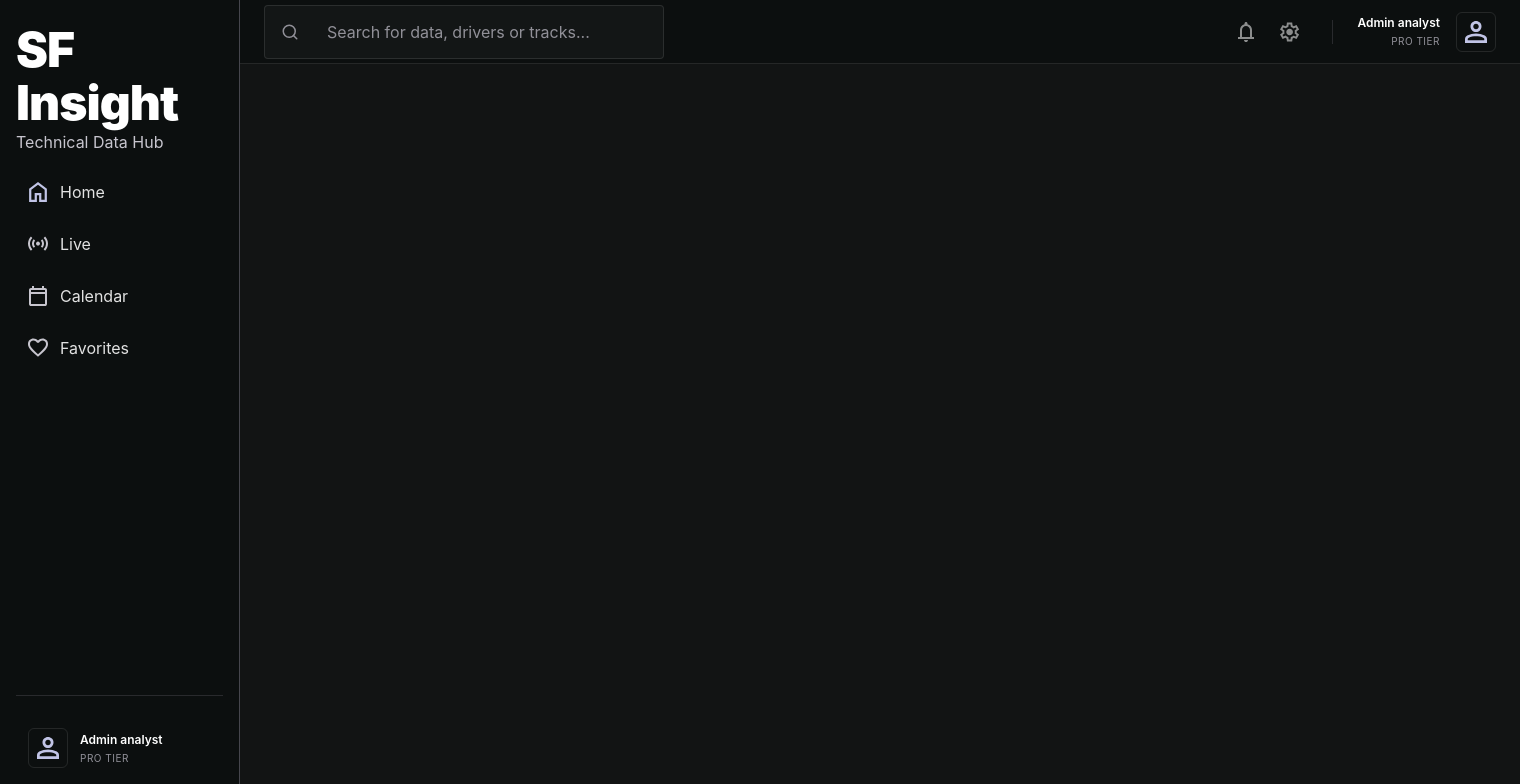
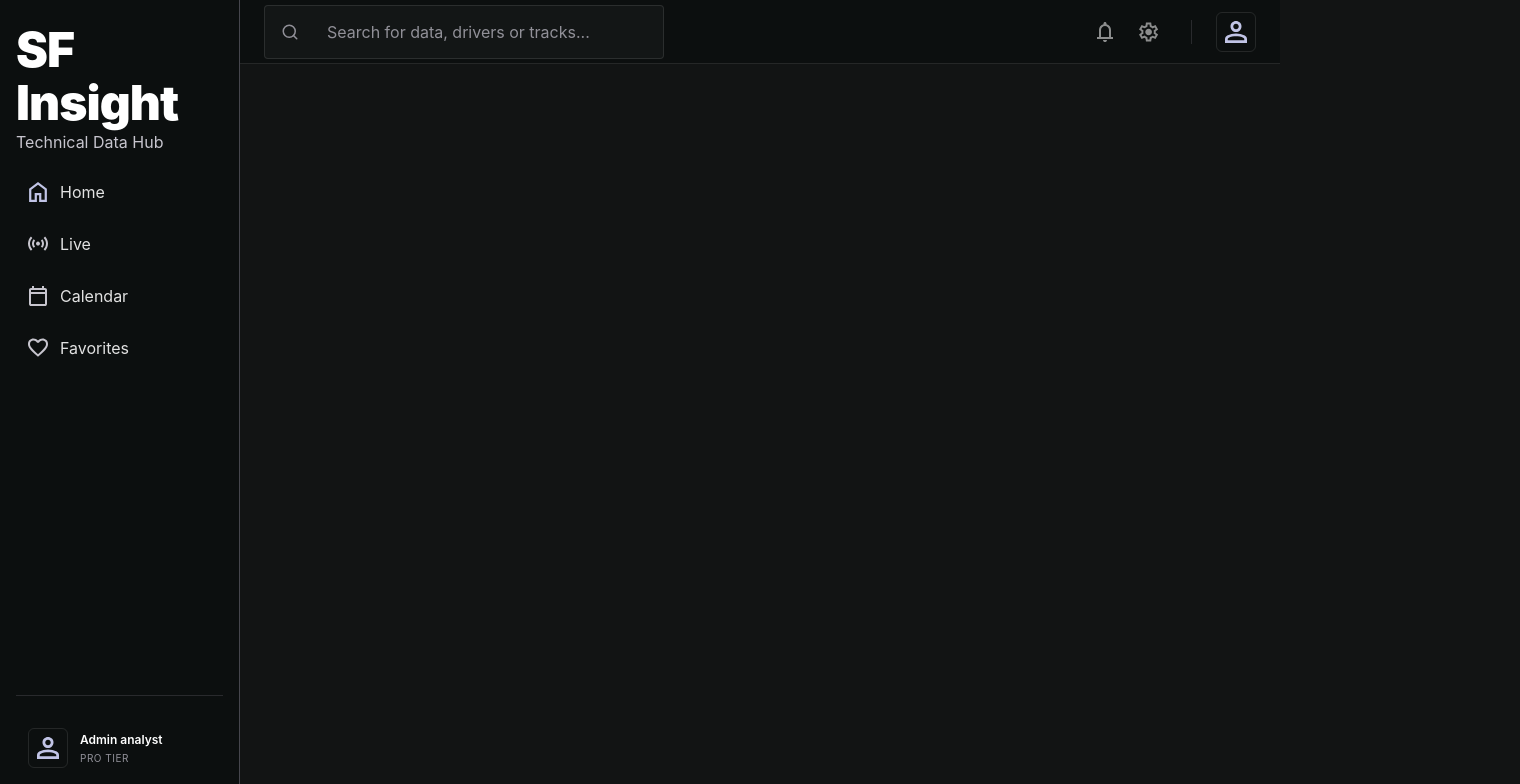
Before and after one commit to taketdev/sFormular1, an Angular app: page / in a window 1280 px wide. Shown: the top 784 px of the page, 1520 px wide, since content can reach past the window. Built offline with nearby package versions, Linux system fonts and the light colour scheme.

Commit message:
fixed viewport icons

```diff
--- a/src/app/app.scss
+++ b/src/app/app.scss
@@ -1,25 +1,32 @@
 @import '../styles.scss';
 
 .layout {
-  display: flex;
+  display: grid;
+  grid-template-columns: $sidebar-width 1fr;
+  grid-template-rows: auto 1fr;
   min-height: 100vh;
 }
 
 app-sidebar {
+  grid-row: 1 / span 2;
+  grid-column: 1;
   width: $sidebar-width;
   flex: 0 0 $sidebar-width;
 }
 
-.right_side {
-  flex: 1;
+app-header {
+  grid-row: 1;
+  grid-column: 2;
+  width: 100%;
+  flex: 0 0 auto;
+}
+
+.main_area {
+  grid-row: 2;
+  grid-column: 2;
   display: flex;
   flex-direction: column;
-  min-height: 100vh;
-}
-
-app-header {
-  width: 100%;
-  flex: 0 0 auto;
+  min-height: 0;
 }
 
 .content {
--- a/src/app/header/header.html
+++ b/src/app/header/header.html
@@ -22,10 +22,6 @@
         <div class="header_divider"></div>
 
         <div class="header_user">
-            <div class="user_info">
-                <span class="user_name">Admin analyst</span>
-                <span class="user_tier">PRO Tier</span>
-            </div>
             <img class="user_avatar" src="/assets/icons/character.svg" alt="User icon">
         </div>
     </div>
```
